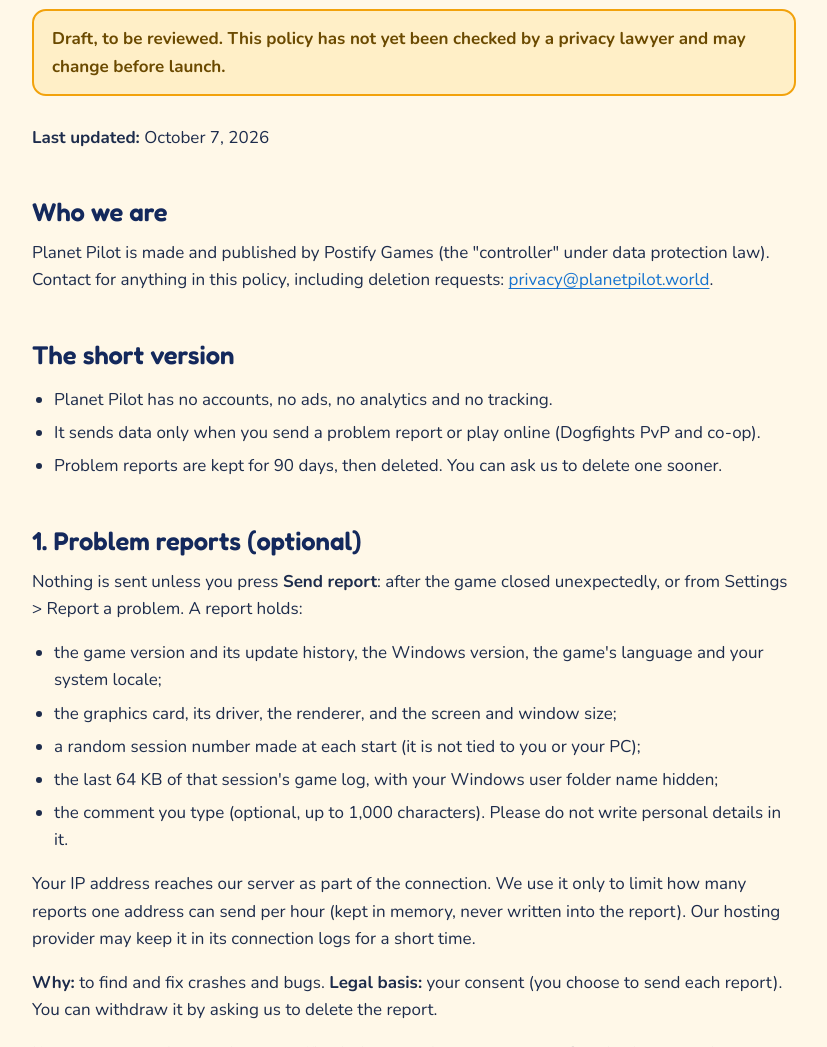
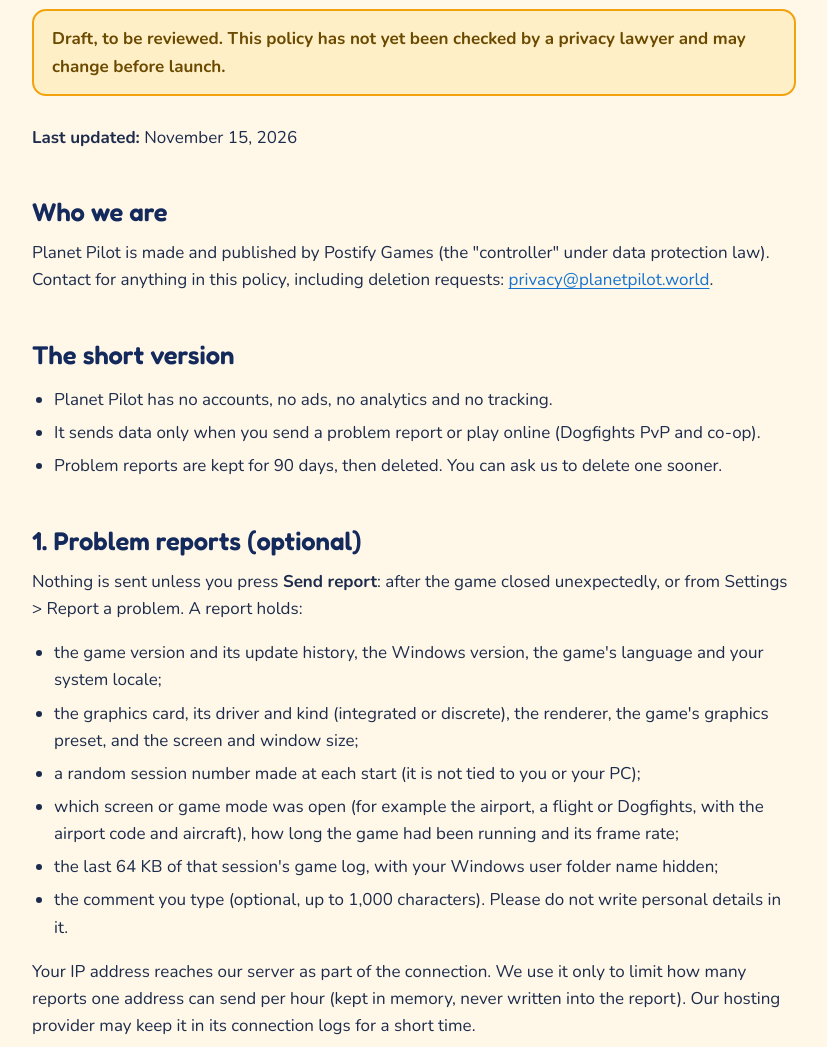
Before and after one commit to ArthurPluto/planetpilot-site, a plain HTML site: page docs/privacy/index.html in a window 1280 px wide. Shown: the part 360-1407 px from the top of the page, without its empty margins (226-1053 px from the left). Drawn offline with Linux system fonts and the light colour scheme.

Commit message:
Privacy: problem reports now list the graphics kind and preset, the open screen or mode, run time and frame rate (game v70)
Co-Authored-By: Claude Fable 5.2 <noreply@anthropic.com>

```diff
--- a/docs/privacy/index.html
+++ b/docs/privacy/index.html
@@ -51,7 +51,7 @@
 <section class="section">
   <div class="wrap prose">
     <p class="notice">Draft, to be reviewed. This policy has not yet been checked by a privacy lawyer and may change before launch.</p>
-    <p><strong>Last updated:</strong> October 7, 2026</p>
+    <p><strong>Last updated:</strong> November 15, 2026</p>
 
     <h2>Who we are</h2>
     <p>Planet Pilot is made and published by Postify Games (the "controller" under data protection law). Contact for anything in this policy, including deletion requests: <a href="mailto:privacy@planetpilot.world">privacy@planetpilot.world</a>.</p>
@@ -67,8 +67,9 @@
     <p>Nothing is sent unless you press <strong>Send report</strong>: after the game closed unexpectedly, or from Settings &gt; Report a problem. A report holds:</p>
     <ul>
       <li>the game version and its update history, the Windows version, the game's language and your system locale;</li>
-      <li>the graphics card, its driver, the renderer, and the screen and window size;</li>
+      <li>the graphics card, its driver and kind (integrated or discrete), the renderer, the game's graphics preset, and the screen and window size;</li>
       <li>a random session number made at each start (it is not tied to you or your PC);</li>
+      <li>which screen or game mode was open (for example the airport, a flight or Dogfights, with the airport code and aircraft), how long the game had been running and its frame rate;</li>
       <li>the last 64 KB of that session's game log, with your Windows user folder name hidden;</li>
       <li>the comment you type (optional, up to 1,000 characters). Please do not write personal details in it.</li>
     </ul>
```
